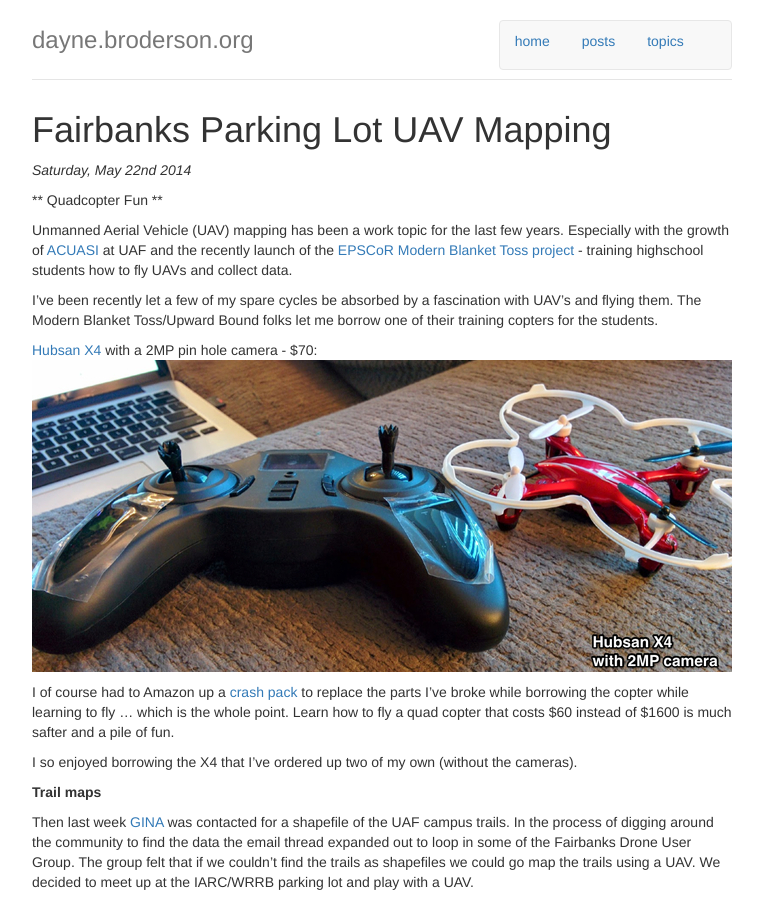
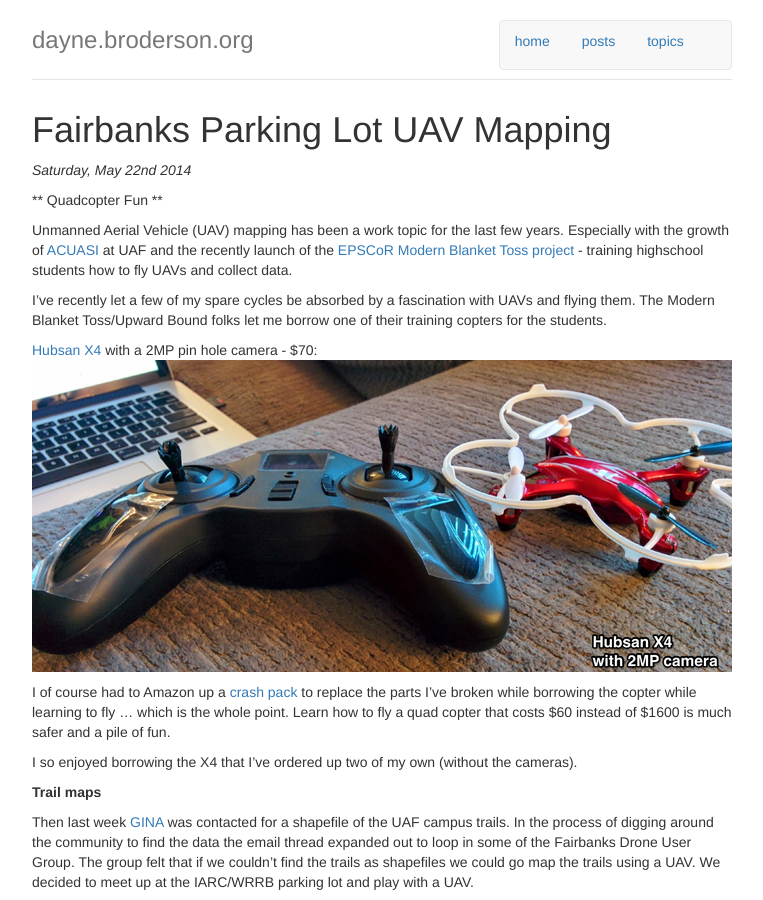
Before and after one commit to dayne/dayne.github.com, a Jekyll site: the page built from _posts/2014-05-22-Fairbanks_DUG_parking_lot_map.md, in a window 1280 px wide and 900 px high. Shown: the whole window, without its empty margins (258-1021 px from the left). Built offline with Jekyll 4.4.1, drawn with Linux system fonts in a browser that asks for light colours; nearby versions of some CDN libraries; Markdown is read by kramdown in place of the engine named in the settings; some of the changed text lies outside the part shown.

Commit message:
spelling/grammer tweaks to UAV post

```diff
--- a/_posts/2014-05-22-Fairbanks_DUG_parking_lot_map.md
+++ b/_posts/2014-05-22-Fairbanks_DUG_parking_lot_map.md
@@ -17,8 +17,8 @@ Toss project](http://www.alaska.edu/epscor/) -
 training highschool students how to fly UAVs and
 collect data.
 
-I've been recently let a few of my spare cycles be
-absorbed by a fascination with UAV's and flying them.
+I've recently let a few of my spare cycles be
+absorbed by a fascination with UAVs and flying them.
 The Modern Blanket Toss/Upward Bound folks let me
 borrow one of their training copters for the students.
 
@@ -27,10 +27,10 @@ with a 2MP pin hole camera - $70:
 ![hubsan](/images/epscor-hubsan-x4-s.jpg)
 
 I of course had to Amazon up a [crash pack](http://www.amazon.com/Hubsan-H107L-Quadcopter-Crash-Pack/dp/B00FZ1P3LK/ref=sr_1_4?s=toys-and-games&ie=UTF8&qid=1401039809&sr=1-4&keywords=hubsan+x4)
-to replace the parts I've broke while borrowing the
+to replace the parts I've broken while borrowing the
 copter while learning to fly ... which is
 the whole point.  Learn how to fly a quad copter
-that costs $60 instead of $1600 is much safter and
+that costs $60 instead of $1600 is much safer and
 a pile of fun.
 
 I so enjoyed borrowing the X4 that I've ordered up two
@@ -68,7 +68,6 @@ the imagery into a demo copy of [Agisoft Photoscan](http://www.agisoft.ru/produc
 to see if I could create a point cloud and mesh out
 of the imagery.
 
-
 I managed to get a point cloud generated from the frames.  Took 5 hours.
 
 This is the first time I've used Agisoft ... and I've not read any of the tutorials/documentation or asked anybody who actually knows how to use this software... and clearly I should probably do that.
```
Also changed, not shown: other parts of _posts/2014-05-22-Fairbanks_DUG_parking_lot_map.md (+4 -3 lines).
